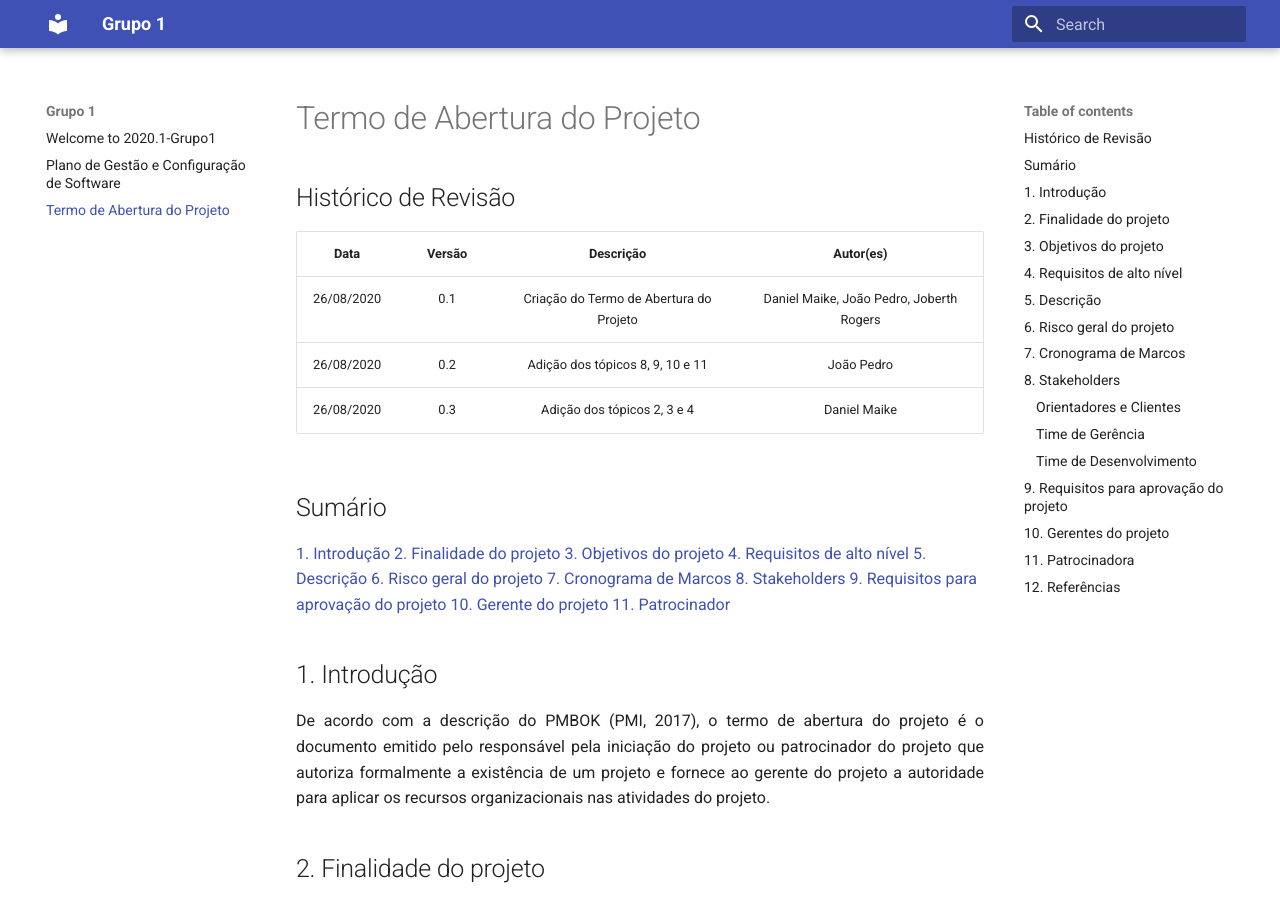
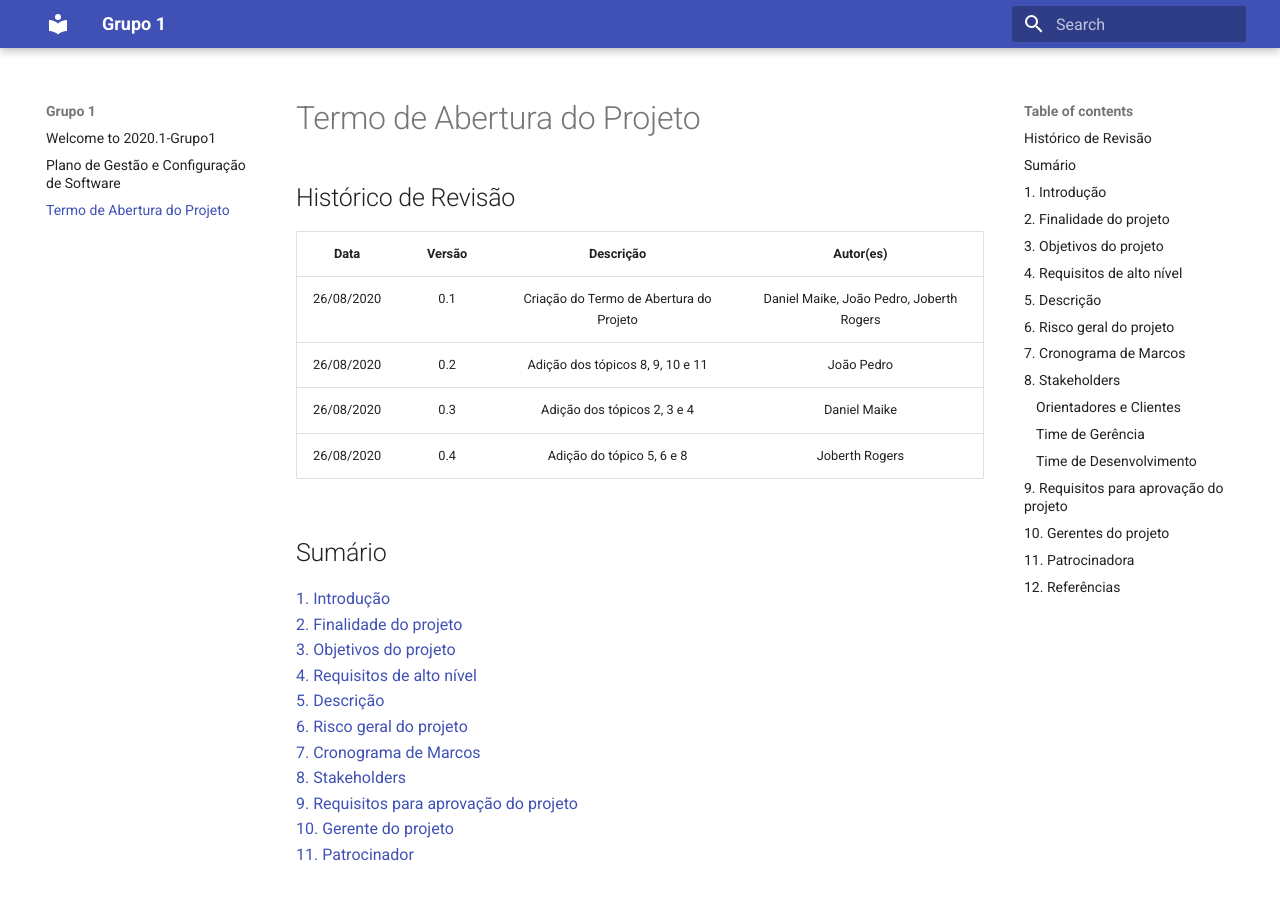
Before and after one commit to fga-eps-mds/2020.1-eSaudeUnB-Wiki, an MkDocs documentation site: the page built from docs/tap.md, in a window 1280 px wide and 900 px high. Built offline with MkDocs 1.6.1 and Material for MkDocs 9.7.7, drawn with Linux system fonts in a browser that asks for light colours.

Commit message:
fix: add break line in summary topics #6
Signed-off-by: Joberth Rogers <joberth.rogers18@gmail.com>

```diff
--- a/docs/tap.md
+++ b/docs/tap.md
@@ -7,20 +7,21 @@
 | 26/08/2020 |   0.1    | Criação do Termo de Abertura do Projeto           |   Daniel Maike, João Pedro, Joberth Rogers  |
 | 26/08/2020 |   0.2    | Adição dos tópicos 8, 9, 10 e 11           |   João Pedro  |
 | 26/08/2020 |   0.3    | Adição dos tópicos 2, 3 e 4           |   Daniel Maike  |
+| 26/08/2020 |   0.4    | Adição do tópico 5, 6 e 8 | Joberth Rogers |
 
 ## Sumário
 
-[1. Introdução](#1-introducao)
-[2. Finalidade do projeto](#2-finalidade)
-[3. Objetivos do projeto](#3-objetivos)
-[4. Requisitos de alto nível](#4-requisitos)
-[5. Descrição](#5-descrição)
-[6. Risco geral do projeto](#6-risco)
-[7. Cronograma de Marcos](#7-marcos)
-[8. Stakeholders](#8-stakeholders)
-[9. Requisitos para aprovação do projeto](#9-aprovacao)
-[10. Gerente do projeto](#9-gerente)
-[11. Patrocinador](#9-patrocinador)
+[1. Introdução](#1-introducao) </br>
+[2. Finalidade do projeto](#2-finalidade) </br>
+[3. Objetivos do projeto](#3-objetivos) </br>
+[4. Requisitos de alto nível](#4-requisitos) </br>
+[5. Descrição](#5-descrição) </br>
+[6. Risco geral do projeto](#6-risco)</br>
+[7. Cronograma de Marcos](#7-marcos) </br>
+[8. Stakeholders](#8-stakeholders) </br>
+[9. Requisitos para aprovação do projeto](#9-aprovacao) </br>
+[10. Gerente do projeto](#9-gerente) </br>
+[11. Patrocinador](#9-patrocinador) </br>
 
 ## 1. Introdução
 
```
